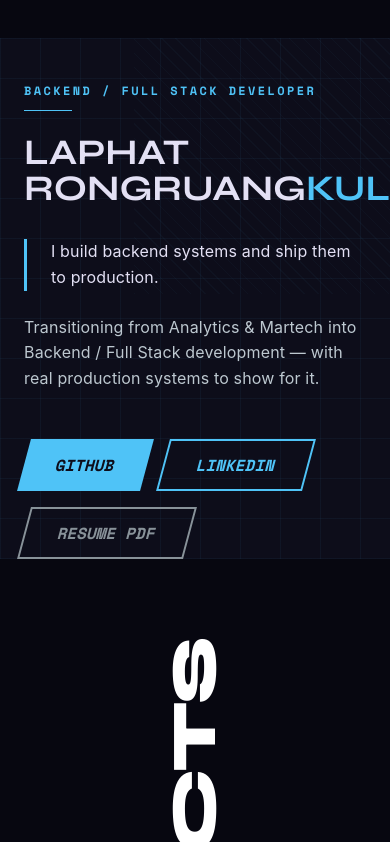
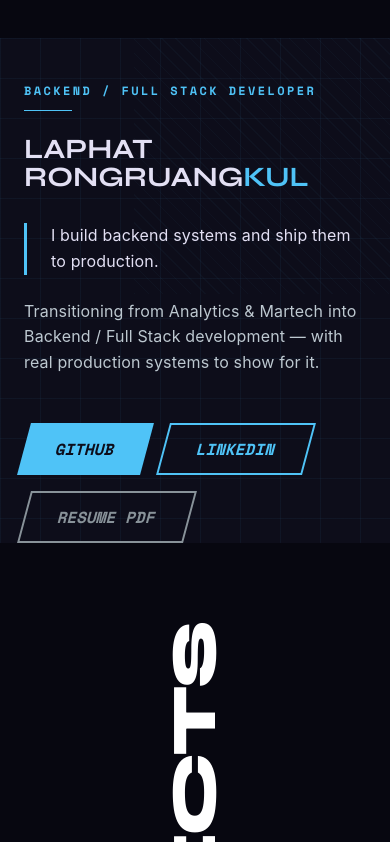
Before and after one commit to Atherz413/portfolio, a Next.js app: page / in a window 390 px wide. Shown: the part 782-1624 px from the top of the page. Built offline with nearby package versions, Linux system fonts and the light colour scheme.

Commit message:
fix: hero name overflow + project card alignment on mobile

```diff
--- a/components/Hero.tsx
+++ b/components/Hero.tsx
@@ -47,7 +47,7 @@ export default function Hero() {
           </div>
 
           {/* Name */}
-          <h2 className="font-headline-lg mb-8 uppercase leading-none text-[36px] sm:text-[48px] md:text-headline-xl">
+          <h2 className="font-headline-lg mb-8 uppercase leading-none text-[28px] sm:text-[42px] md:text-headline-xl">
             <span className="block text-on-surface font-bold">{firstName}</span>
             <span className="block">
               <span className="text-on-surface font-bold">{lastNameBody}</span>
--- a/components/Projects.tsx
+++ b/components/Projects.tsx
@@ -35,7 +35,7 @@ export default function Projects() {
       <div className="hidden md:block w-[2px] bg-[#4fc3f7] self-stretch shadow-[0_0_15px_rgba(79,195,247,0.3)]" />
 
       {/* Right Column (70%) */}
-      <section className="w-full md:w-[70%] bg-[#0d0d1a] cyan-grid flex flex-col">
+      <section className="w-full md:w-[70%] bg-[#0d0d1a] cyan-grid flex flex-col overflow-hidden">
         {/* Section Header */}
         <div className="px-4 sm:px-8 md:px-16 pt-8 md:pt-16 pb-4 flex items-start justify-between">
           <div>
@@ -62,7 +62,7 @@ export default function Projects() {
 
           {/* Card */}
           <article
-            className="flex-1 relative border border-[#4fc3f7]/20 hover:border-[#4fc3f7]/60 transition-colors bg-[#0d0d1a] p-6 md:p-8 flex flex-col min-h-[420px]"
+            className="flex-1 min-w-0 relative border border-[#4fc3f7]/20 hover:border-[#4fc3f7]/60 transition-colors bg-[#0d0d1a] p-6 md:p-8 flex flex-col min-h-[420px]"
           >
             {/* Notched top-right corner */}
             <div className="absolute top-0 right-0 w-0 h-0 border-t-[24px] border-l-[24px] border-t-[#4fc3f7]/40 border-l-transparent pointer-events-none" />
```
